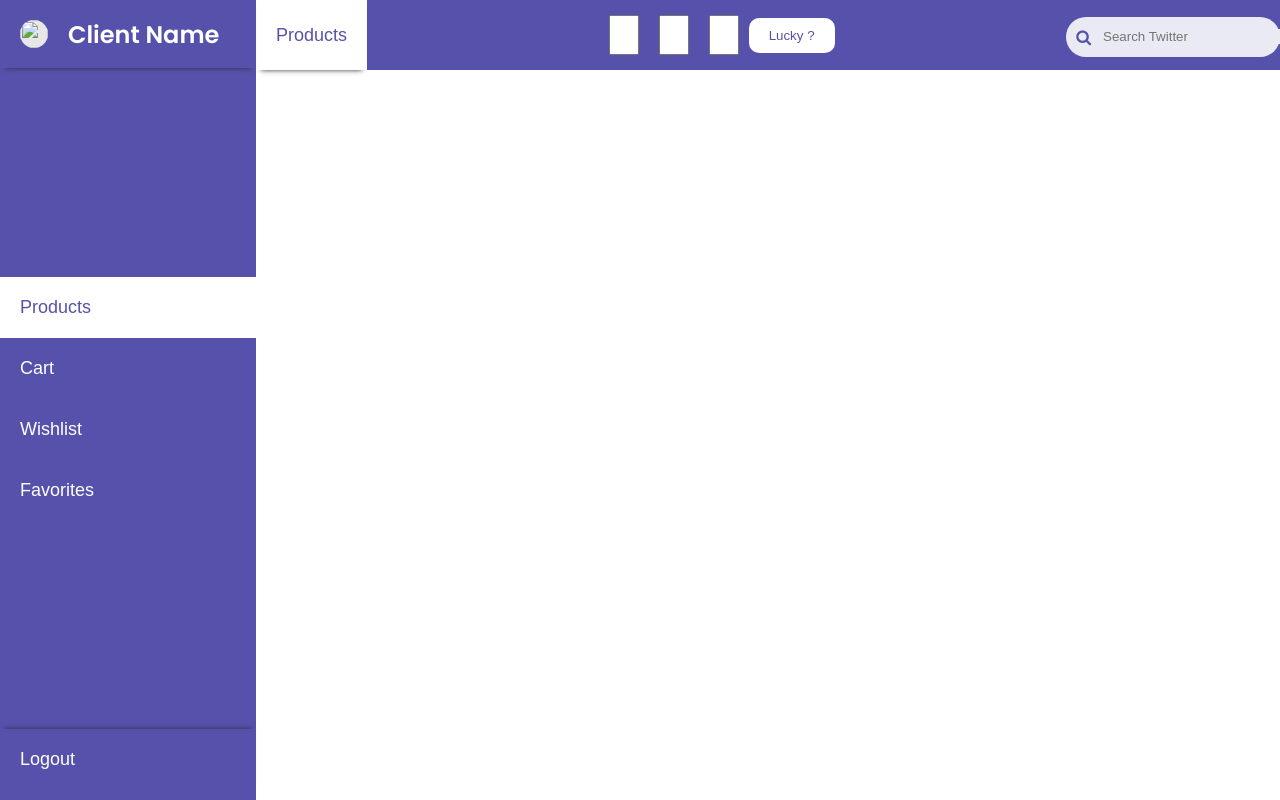
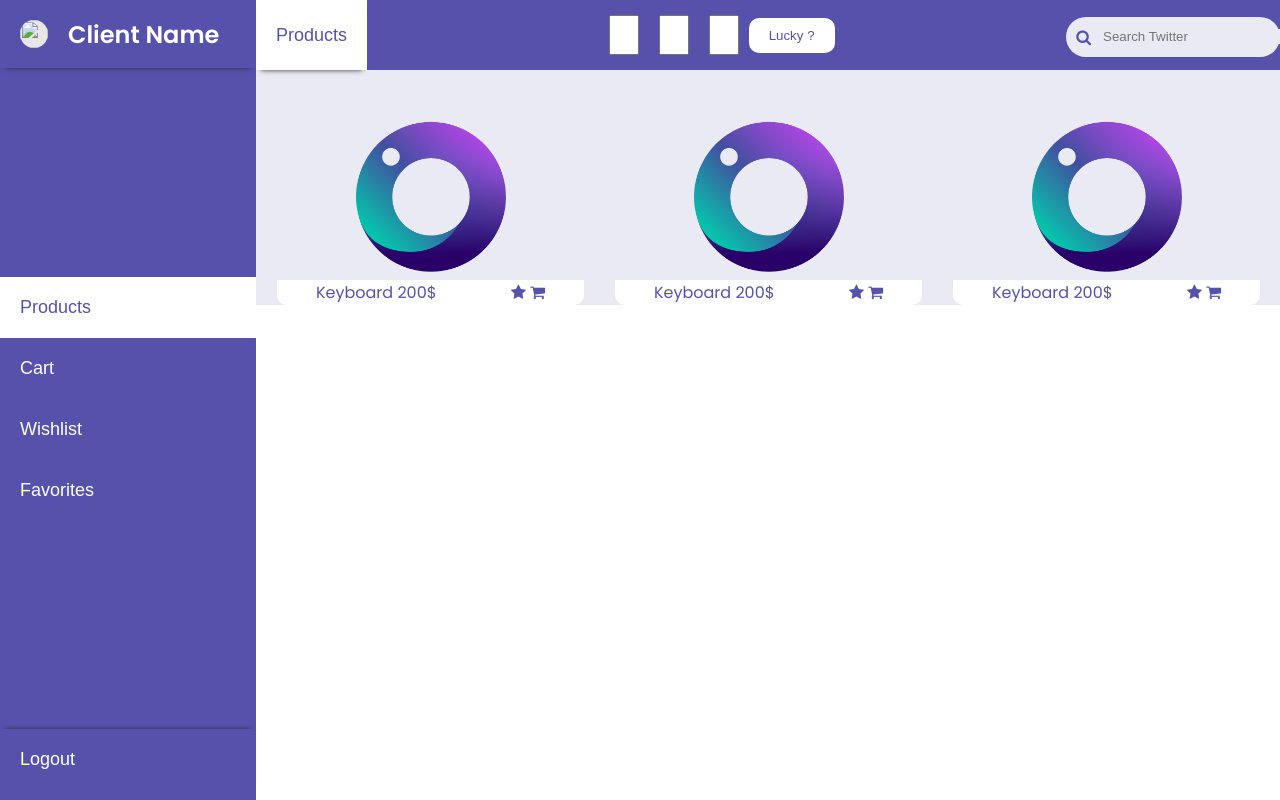
Before and after one commit to rami3rouhana/ecommerce, a PHP site: page /products.html in a window 1280 px wide. Run offline with PHP 8.4, Linux system fonts and the light colour scheme.

Commit message:
add products display

```diff
--- a/client-frontend/products.html
+++ b/client-frontend/products.html
@@ -33,7 +33,6 @@
     <div class="main">
       <div class="body">
         <div class="header-top">
-
           <div class="buttons">
             <button class="clicked">Products</button>
           </div>
@@ -51,9 +50,60 @@
         </div>
 
         <div class="row">
-            <div class="column">
+          <div class="column">
+            <div class="image-product">
+              <img src="/client-frontend/images/logo.png" alt="" />
+            </div>
 
+            <div class="info">
+              <div class="info-details">
+                <span class="color-purple">Keyboard</span>
+                <span class="color-purple">200$</span>
+              </div>
+              <div class="icons">
+                <span class="color-purple"><i class="fa fa-star"></i></span>
+                <span class="color-purple"
+                  ><i class="fa fa-shopping-cart" aria-hidden="true"></i
+                ></span>
+              </div>
             </div>
+          </div>
+          <div class="column">
+            <div class="image-product">
+              <img src="/client-frontend/images/logo.png" alt="" />
+            </div>
+
+            <div class="info">
+              <div class="info-details">
+                <span class="color-purple">Keyboard</span>
+                <span class="color-purple">200$</span>
+              </div>
+              <div class="icons">
+                <span class="color-purple"><i class="fa fa-star"></i></span>
+                <span class="color-purple"
+                  ><i class="fa fa-shopping-cart" aria-hidden="true"></i
+                ></span>
+              </div>
+            </div>
+          </div>
+          <div class="column">
+            <div class="image-product">
+              <img src="/client-frontend/images/logo.png" alt="" />
+            </div>
+
+            <div class="info">
+              <div class="info-details">
+                <span class="color-purple">Keyboard</span>
+                <span class="color-purple">200$</span>
+              </div>
+              <div class="icons">
+                <span class="color-purple"><i class="fa fa-star"></i></span>
+                <span class="color-purple"
+                  ><i class="fa fa-shopping-cart" aria-hidden="true"></i
+                ></span>
+              </div>
+            </div>
+          </div>
         </div>
       </div>
     </div>
--- a/client-frontend/styles/style.css
+++ b/client-frontend/styles/style.css
@@ -145,7 +145,9 @@ h1 {
   border: none;
   box-shadow: 0 5px 5px -5px #2c2c3a;
 }
-.content, .ads-content, .login-content {
+.content,
+.ads-content,
+.login-content {
   background-color: #efeef3;
   width: 100%;
   padding: 10px;
@@ -208,8 +210,9 @@ h1 {
   display: flex;
   flex-direction: column;
 }
-.input, .dropdown {
-  background-color: #EAEAF4;
+.input,
+.dropdown {
+  background-color: #eaeaf4;
   border-radius: 10px;
   height: 40px;
   outline: none;
@@ -264,7 +267,7 @@ h1 {
 .ads-content {
   padding-top: 60px;
 }
-.ads-content .input-box{
+.ads-content .input-box {
   padding: 30px 90px;
 }
 /* Discounts and Vouchers Section */
@@ -289,7 +292,7 @@ h1 {
   justify-content: space-between;
 }
 .login-content input {
-  background-color: #EAEAF4;
+  background-color: #eaeaf4;
   width: 100%;
   margin-bottom: 40px;
   box-shadow: 0 0px 5px 0px #5752ac7e;
@@ -339,18 +342,52 @@ h1 {
   margin-top: 3px;
   padding-left: 10px;
   max-width: 300px;
-  background-color: #EAEAF4;
+  background-color: #eaeaf4;
   border-radius: 50px;
 }
 .search input {
-  background-color: #EAEAF4;
+  background-color: #eaeaf4;
   border: none;
   margin-left: 12px;
   outline: none;
-
 }
 .search i {
   color: #5652ac;
 }
 
 /* Products Section */
+.row {
+  display: flex;
+  flex-wrap: wrap;
+  padding: 0 5px;
+  width: 100%;
+  background-color: #eaeaf4;
+  justify-content: space-around;
+}
+.column {
+  margin-top: 50px;
+  width: 30.33%;
+  display: flex;
+  flex-direction: column;
+  align-items: center;
+  background-color: #eaeaf4;
+  margin-left: 1px;
+  border-radius: 20px;
+}
+.info {
+  display: flex;
+  justify-content: space-around;
+  margin-top: 10px;
+  background-color: #fff;
+  padding: 0 2px;
+  border-radius: 0 0 10px 10px;
+  width: 100%;
+}
+.image-product {
+  width: 150px;
+  height: 150px;
+}
+.image-product img {
+  width: 100%;
+  height: fit-content;
+}
```
Lines whose indentation alone changed are shown as unchanged.
